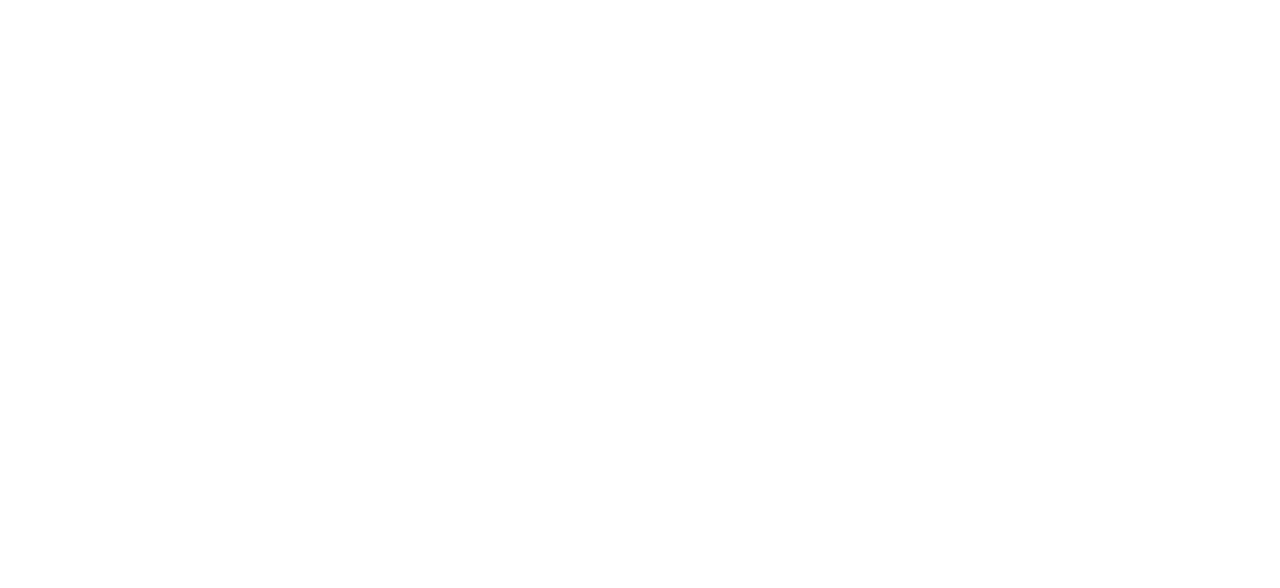
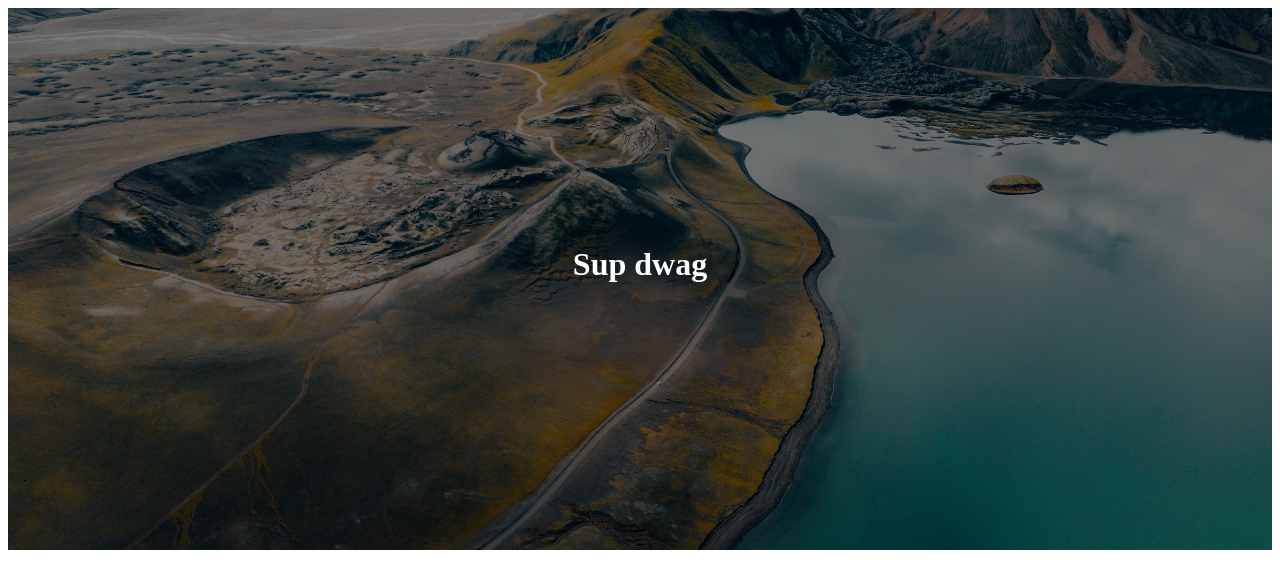
Before and after one commit to Panida287/week-2-html, a plain HTML site: page index.html in a window 1280 px wide. Drawn offline with Linux system fonts and the light colour scheme.

Commit message:
added image, sizing and position

```diff
--- /dev/null
+++ b/css/styles.css
@@ -0,0 +1,28 @@
+.banner {
+    position: relative;
+    height: 542px;
+}
+
+.banner-img {
+    height: 100%;
+    width: 100%;
+    object-fit: cover;
+    object-position: center;
+}
+
+.banner-header {
+    position: absolute;
+    top: 0;
+    color: white;
+    text-align: center;
+    background-color: rgb(0 0 0 / 50%);
+    width: 100%;
+    height: 100%;
+}
+
+.banner-header h1 {
+    position: absolute;
+    top: 40%;
+    text-align: center;
+    width: 100%;
+}
--- a/index.html
+++ b/index.html
@@ -2,9 +2,19 @@
 <html lang="en">
 <head>
     <meta charset="UTF-8">
-    <title>Week 2</title>
+    <meta name="viewport" content="width=device-width, initial-scale=1"/>
+    <link rel="stylesheet" href="css/styles.css">
+    <title>Week 2 HTML and CSS</title>
 </head>
+
 <body>
-
+    <div class="banner">
+        <img class="banner-img"
+             src="assets/images/hero-banner-desktop.jpg" alt="image of seaview"
+        />
+        <div class="banner-header">
+            <h1>Sup dwag</h1>
+        </div>
+    </div>
 </body>
 </html>
```
Also changed, not shown: assets/images/hero-banner-desktop.jpg (added), assets/images/hero-banner-mobile.jpg (added), assets/images/hero-banner-tablet.jpg (added).
